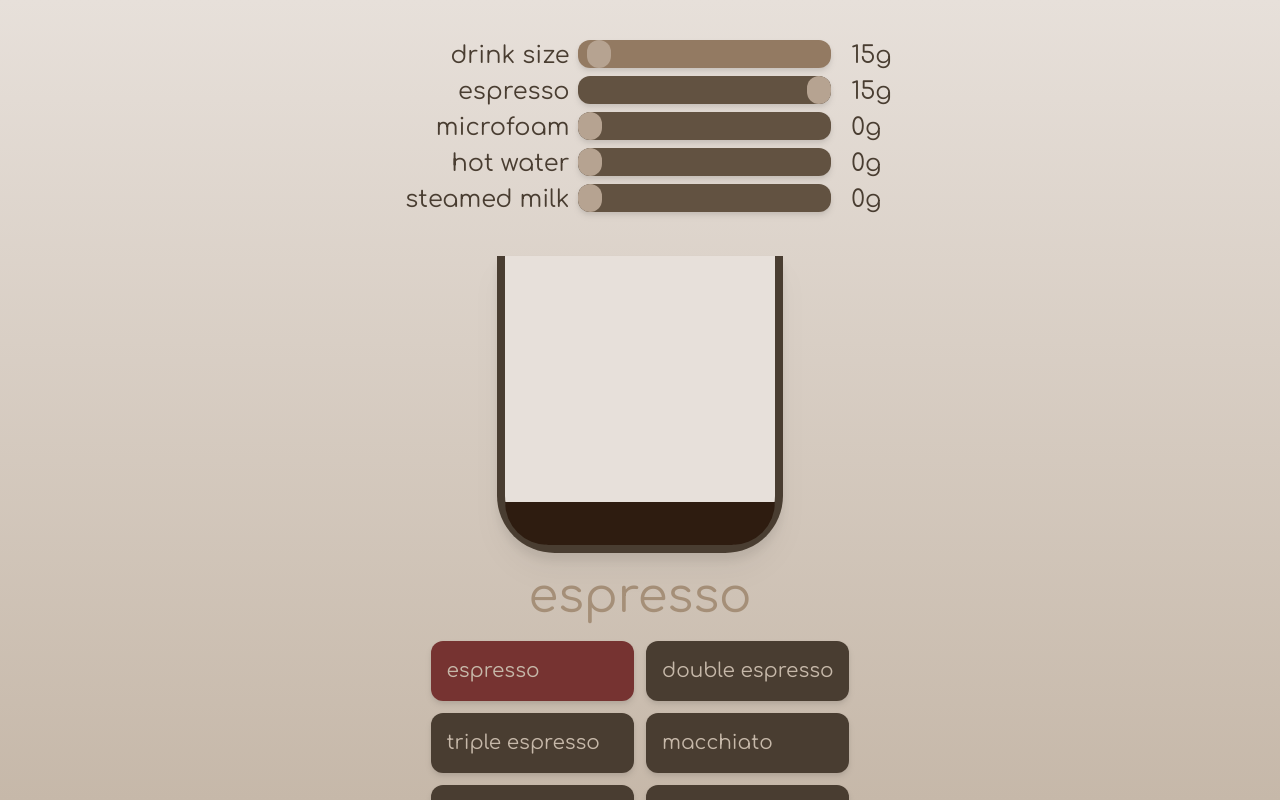
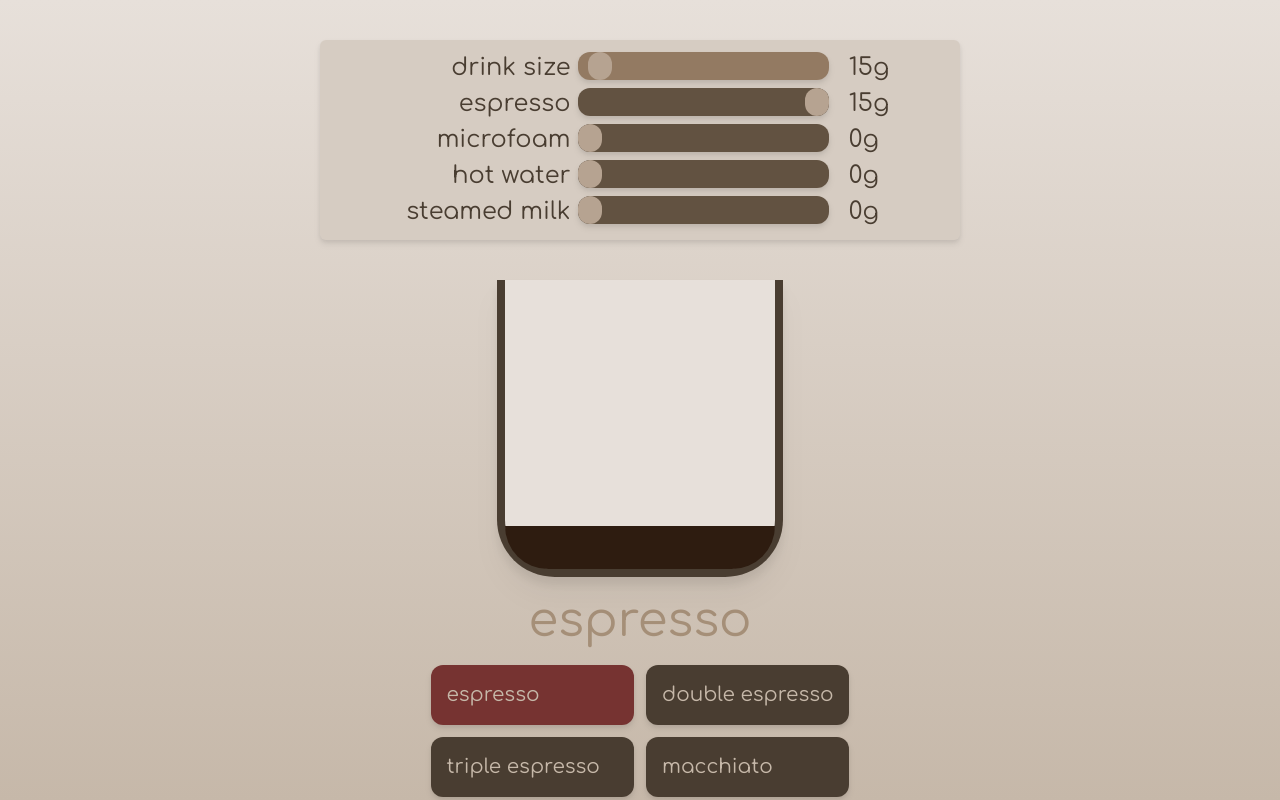
Before and after one commit to bitcooker/espresso-drinks, a SvelteKit app: page / in a window 1280 px wide. Built offline with nearby package versions, Linux system fonts and the light colour scheme.

Commit message:
final tweak for the night

```diff
--- a/src/routes/CoffeeMixer.svelte
+++ b/src/routes/CoffeeMixer.svelte
@@ -44,7 +44,7 @@
 </script>
 
 <div class="min-w-max w-1/2 m-auto">
-	<div class="grid grid-cols-5 gap-1 w-auto m-auto">
+	<div class="grid grid-cols-5 gap-1 w-auto m-auto bg-brown-200 rounded-md py-3 px-1 drop-shadow-md">
 		<div class="select-none col-span-2">
 			<span class="float-right font-body text-brown-900 text-2xl px-1"> drink size </span>
 		</div>
```
